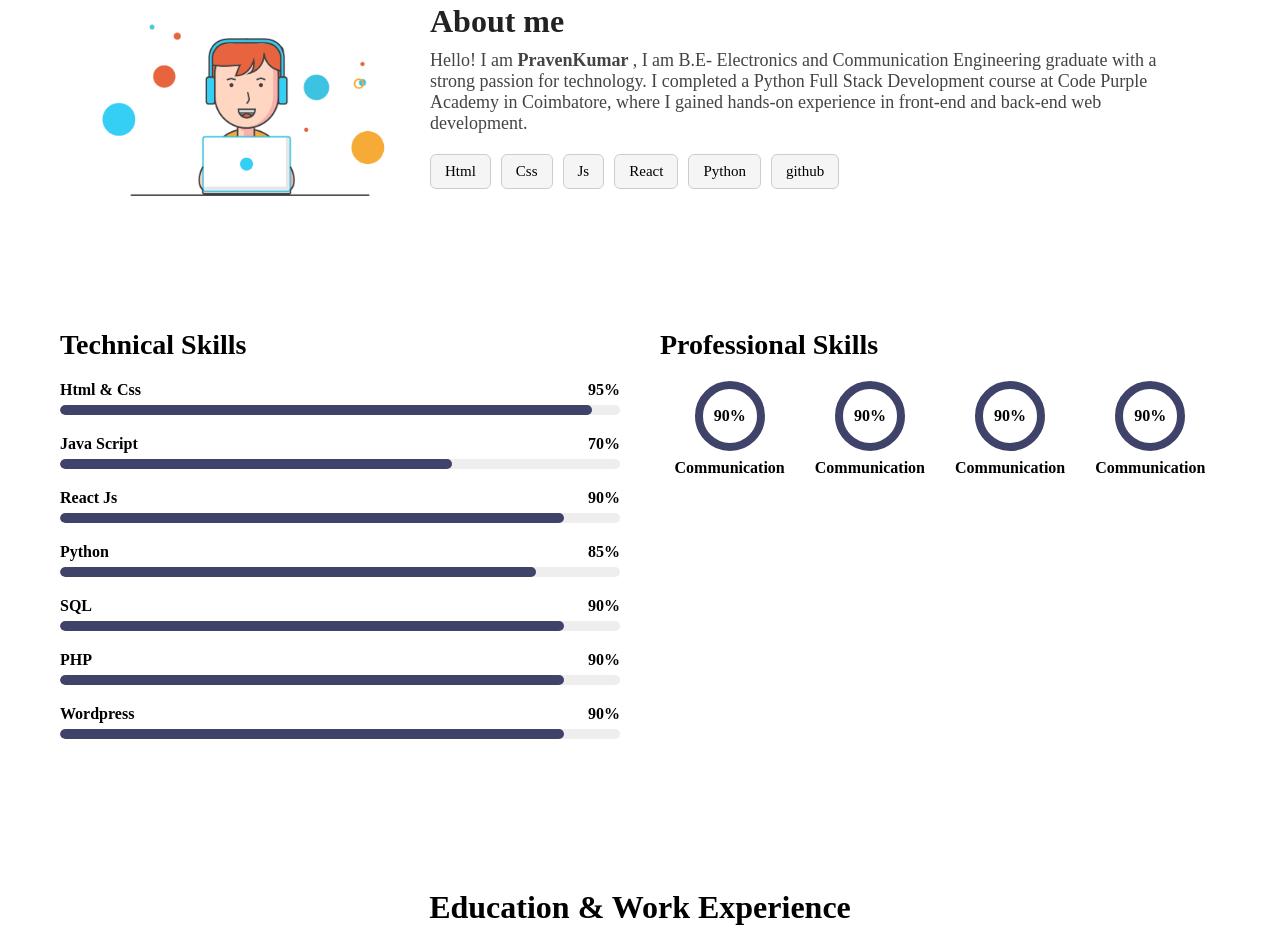
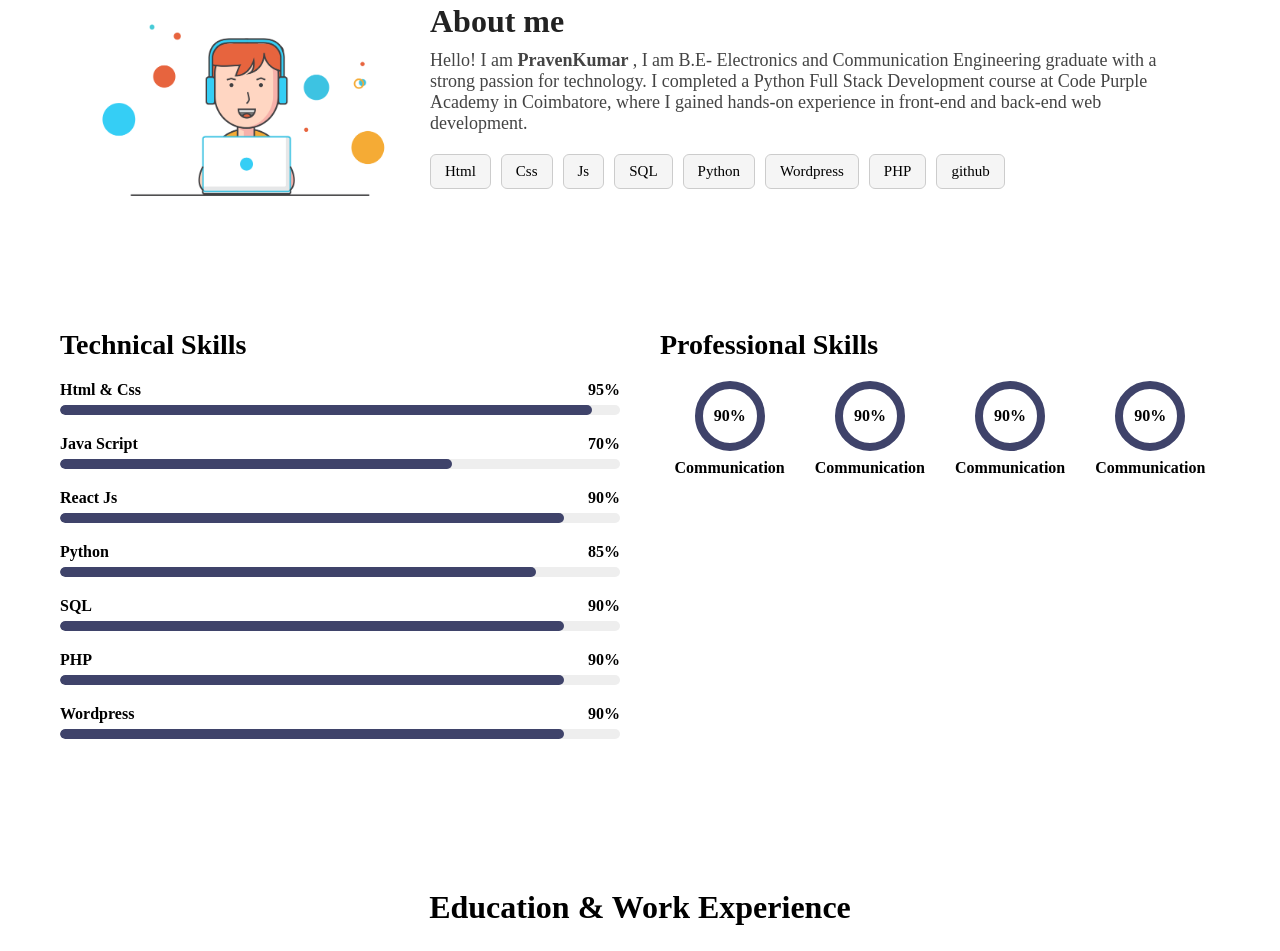
Before and after one commit to pravenselvakumar/portfolio-pro, a plain HTML site: page index.html in a window 1280 px wide. Shown: the part 847-1798 px from the top of the page. Drawn offline with nearby package versions, Linux system fonts and the light colour scheme; a web font is replaced by a local one.

Commit message:
updated some files

```diff
--- a/index.html
+++ b/index.html
@@ -80,9 +80,10 @@ where I gained hands-on experience in front-end and back-end web development.
           <span>Html</span>
           <span>Css</span>
           <span>Js</span>
-          <span>React</span>
+          <span>SQL</span>
           <span>Python</span>
-
+          <span>Wordpress</span>
+          <span>PHP</span>
           <span>github</span>
         </div>
 
```
